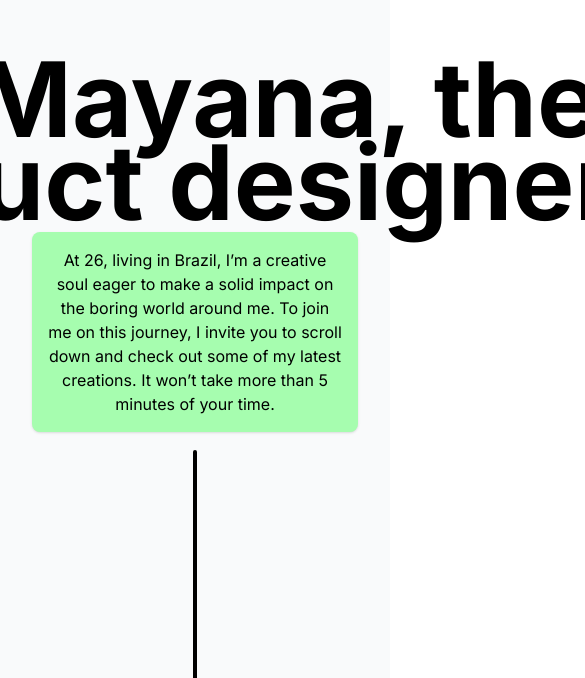
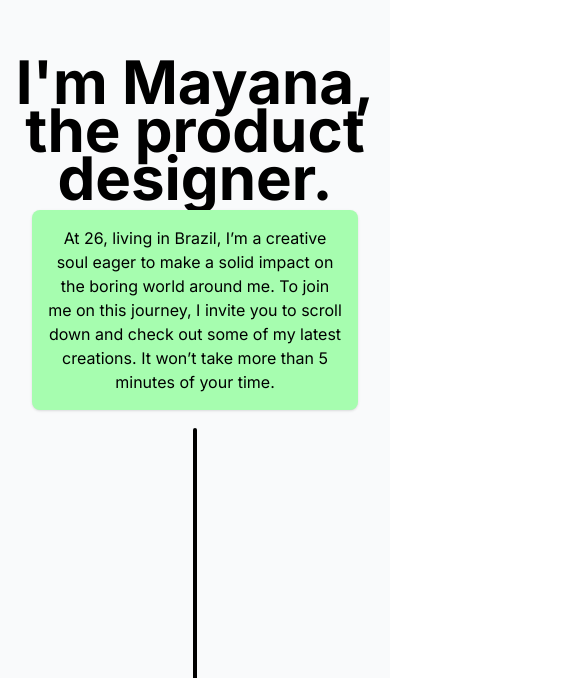
Before and after one commit to mayanabeingmayana/portfolio, a Next.js app: page / in a window 390 px wide. Shown: the part 166-844 px from the top of the page, 585 px wide, since content can reach past the window. Built offline with nearby package versions, Linux system fonts and the light colour scheme.

Commit message:
started editing the mobile version

```diff
--- a/app/globals.css
+++ b/app/globals.css
@@ -47,8 +47,6 @@ main {
   background-color: transparent;
   border: none;
   outline: none;
-  width: 720px;
-  height: 440px;
 }
 
 .videoContainer {
--- a/app/page.js
+++ b/app/page.js
@@ -50,7 +50,7 @@ const Home = () => {
     <div className="p-8 bg-gray-50 flex flex-col items-center">
       {/* Project Overview Section */}
 
-      <h1 className="text-[104px] w-[1000px] text-center font-bold mb-2 mt-48" style={{ lineHeight: '0.8' }}>I'm Mayana, the product designer.</h1>
+      <h1 className="sm:text-[104px] sm:w-[1000px] text-[60px] w-[450px] text-center font-bold mb-2 mt-48" style={{ lineHeight: '0.8' }}>I'm Mayana, the product designer.</h1>
       <section className="w-full max-w-3xl text-center mb-4">
         <p className="bg-[#A6FDAF] p-4 rounded-lg shadow">
         At 26, living in Brazil, I’m a creative soul eager to make a solid impact on the boring world around me. To join me on this journey, I invite you to scroll down and check out some of my latest creations. It won’t take more than 5 minutes of your time.</p>
@@ -165,11 +165,11 @@ const Home = () => {
 
       </div>
 
-<div className="videoContainer -mb-4 -mt-9">
+<div className="videoContainer sm:-mb-4 sm:-mt-9 -mb-28 -mt-32">
         {isMounted && (
           <video
             ref={videoRef}
-            className="videoPlayer"
+            className="videoPlayer w-[720px] h-[440px]"
           >
             <source src="/commentingtv.mp4" type="video/mp4" />
             Your browser does not support the video tag.
```
